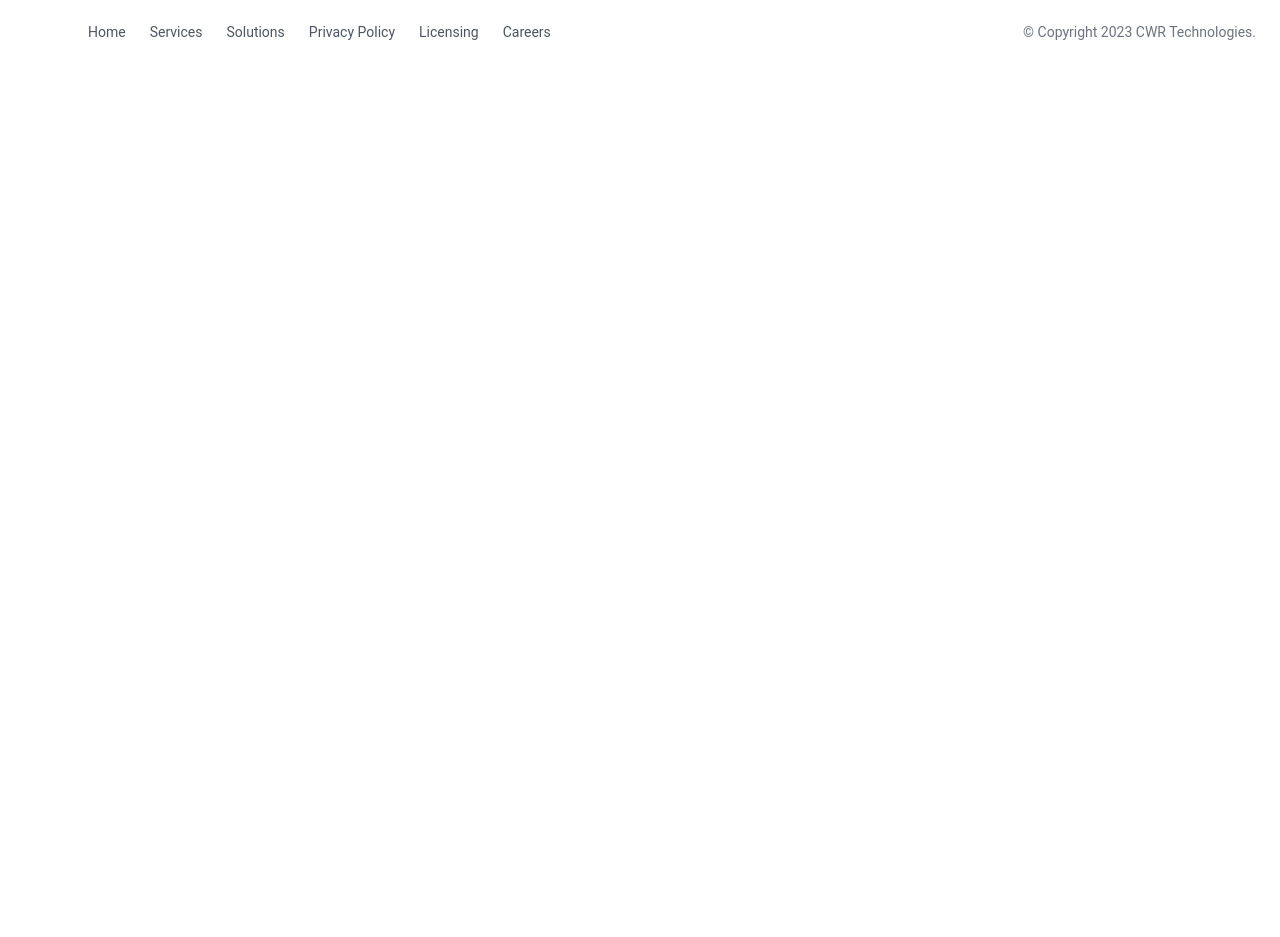
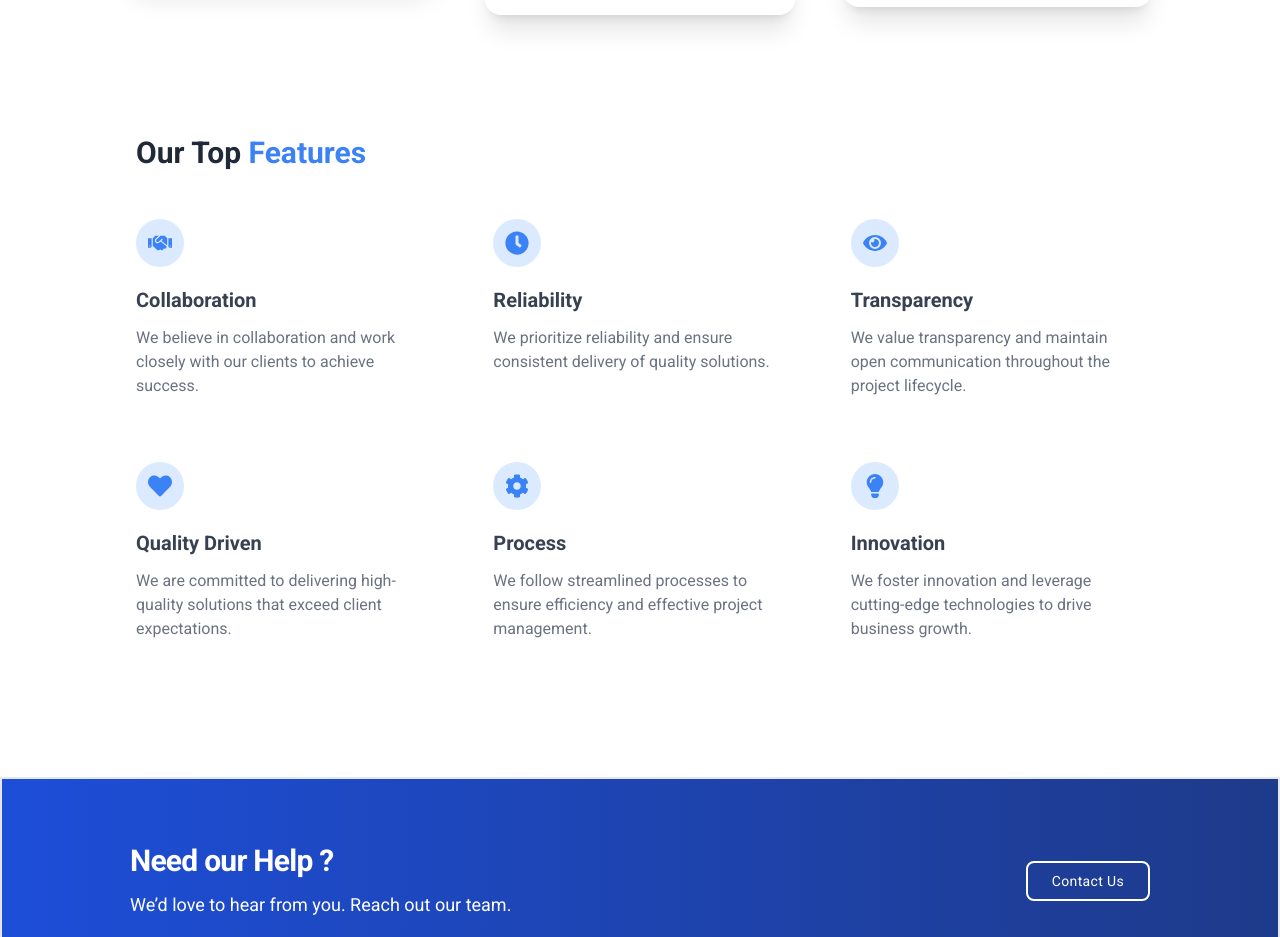
Before and after one commit to AnshumanDhiman/cwr, a React (Vite) app: page / in a window 1280 px wide. Shown: the part 1860-2797 px from the top of the page. Before the commit the page ends 1934 px from the top, so only its background shows below. Built offline with nearby package versions, Linux system fonts and the light colour scheme.

Commit message:
new additions & fixes

```diff
--- a/src/components/features.jsx
+++ b/src/components/features.jsx
@@ -1,160 +1,160 @@
 export default function Features() {
   return (
     <>
-      <section className="bg-white px-28 py-4">
+      <section className="bg-white px-28 py-4 mb-20">
         <div className="container px-6 py-10 mx-auto">
           <h1 className="text-2xl font-semibold text-gray-800 capitalize lg:text-3xl ">
-            explore our top <span className=" text-blue-500 ">Features</span>
+            Our top <span className=" text-blue-500 ">Features</span>
           </h1>
-
-          <p className="mt-4 text-gray-500 xl:mt-6 ">
-            Lorem ipsum dolor sit amet consectetur, adipisicing elit. Nostrum
-            quam voluptatibus
-          </p>
 
           <div className="grid grid-cols-1 gap-8 mt-8 xl:mt-12 xl:gap-16 md:grid-cols-2 xl:grid-cols-3">
             <div className="space-y-3">
               <span className="inline-block p-3 text-blue-500 bg-blue-100 rounded-full ">
                 <svg
+                  stroke="currentColor"
+                  fill="currentColor"
+                  stroke-width="0"
+                  viewBox="0 0 640 512"
+                  height="24"
+                  width="24"
                   xmlns="http://www.w3.org/2000/svg"
-                  className="w-6 h-6"
-                  fill="none"
-                  viewBox="0 0 24 24"
-                  stroke="currentColor"
                 >
-                  <path d="M9 5H7a2 2 0 00-2 2v12a2 2 0 002 2h10a2 2 0 002-2V7a2 2 0 00-2-2h-2M9 5a2 2 0 002 2h2a2 2 0 002-2M9 5a2 2 0 012-2h2a2 2 0 012 2m-3 7h3m-3 4h3m-6-4h.01M9 16h.01" />
+                  <path d="M434.7 64h-85.9c-8 0-15.7 3-21.6 8.4l-98.3 90c-.1.1-.2.3-.3.4-16.6 15.6-16.3 40.5-2.1 56 12.7 13.9 39.4 17.6 56.1 2.7.1-.1.3-.1.4-.2l79.9-73.2c6.5-5.9 16.7-5.5 22.6 1 6 6.5 5.5 16.6-1 22.6l-26.1 23.9L504 313.8c2.9 2.4 5.5 5 7.9 7.7V128l-54.6-54.6c-5.9-6-14.1-9.4-22.6-9.4zM544 128.2v223.9c0 17.7 14.3 32 32 32h64V128.2h-96zm48 223.9c-8.8 0-16-7.2-16-16s7.2-16 16-16 16 7.2 16 16-7.2 16-16 16zM0 384h64c17.7 0 32-14.3 32-32V128.2H0V384zm48-63.9c8.8 0 16 7.2 16 16s-7.2 16-16 16-16-7.2-16-16c0-8.9 7.2-16 16-16zm435.9 18.6L334.6 217.5l-30 27.5c-29.7 27.1-75.2 24.5-101.7-4.4-26.9-29.4-24.8-74.9 4.4-101.7L289.1 64h-83.8c-8.5 0-16.6 3.4-22.6 9.4L128 128v223.9h18.3l90.5 81.9c27.4 22.3 67.7 18.1 90-9.3l.2-.2 17.9 15.5c15.9 13 39.4 10.5 52.3-5.4l31.4-38.6 5.4 4.4c13.7 11.1 33.9 9.1 45-4.7l9.5-11.7c11.2-13.8 9.1-33.9-4.6-45.1z"></path>
                 </svg>
               </span>
 
               <h1 className="text-xl font-semibold text-gray-700 capitalize ">
-                Expert Services Directory
+                Collaboration
               </h1>
 
               <p className="text-gray-500 ">
-                Lorem ipsum dolor sit amet consectetur adipisicing elit.
-                Provident ab nulla quod dignissimos vel non corrupti doloribus
-                voluptatum eveniet
+                We believe in collaboration and work closely with our clients to
+                achieve success.
               </p>
             </div>
 
             <div className="space-y-3">
               <span className="inline-block p-3 text-blue-500 bg-blue-100 rounded-full ">
                 <svg
+                  stroke="currentColor"
+                  fill="currentColor"
+                  stroke-width="0"
+                  viewBox="0 0 512 512"
+                  height="24"
+                  width="24"
                   xmlns="http://www.w3.org/2000/svg"
-                  className="w-6 h-6"
-                  fill="none"
-                  viewBox="0 0 24 24"
-                  stroke="currentColor"
                 >
-                  <path d="M12 6V4m0 2a2 2 0 100 4m0-4a2 2 0 110 4m-6 8a2 2 0 100-4m0 4a2 2 0 110-4m0 4v2m0-6V4m6 6v10m6-2a2 2 0 100-4m0 4a2 2 0 110-4m0 4v2m0-6V4" />
+                  <path d="M256,8C119,8,8,119,8,256S119,504,256,504,504,393,504,256,393,8,256,8Zm92.49,313h0l-20,25a16,16,0,0,1-22.49,2.5h0l-67-49.72a40,40,0,0,1-15-31.23V112a16,16,0,0,1,16-16h32a16,16,0,0,1,16,16V256l58,42.5A16,16,0,0,1,348.49,321Z"></path>
                 </svg>
               </span>
 
               <h1 className="text-xl font-semibold text-gray-700 capitalize ">
-                Client Testimonials and Success Stories
+                Reliability
               </h1>
 
               <p className="text-gray-500 ">
-                Lorem ipsum dolor sit amet consectetur adipisicing elit.
-                Provident ab nulla quod dignissimos vel non corrupti doloribus
-                voluptatum eveniet
+                We prioritize reliability and ensure consistent delivery of
+                quality solutions.
               </p>
             </div>
 
             <div className="space-y-3">
               <span className="inline-block p-3 text-blue-500 bg-blue-100 rounded-full ">
                 <svg
+                  stroke="currentColor"
+                  fill="currentColor"
+                  stroke-width="0"
+                  viewBox="0 0 576 512"
+                  height="24"
+                  width="24"
                   xmlns="http://www.w3.org/2000/svg"
-                  className="w-6 h-6"
-                  fill="none"
-                  viewBox="0 0 24 24"
-                  stroke="currentColor"
                 >
-                  <path d="M9 19v-6a2 2 0 00-2-2H5a2 2 0 00-2 2v6a2 2 0 002 2h2a2 2 0 002-2zm0 0V9a2 2 0 012-2h2a2 2 0 012 2v10m-6 0a2 2 0 002 2h2a2 2 0 002-2m0 0V5a2 2 0 012-2h2a2 2 0 012 2v14a2 2 0 01-2 2h-2a2 2 0 01-2-2z" />
+                  <path d="M572.52 241.4C518.29 135.59 410.93 64 288 64S57.68 135.64 3.48 241.41a32.35 32.35 0 0 0 0 29.19C57.71 376.41 165.07 448 288 448s230.32-71.64 284.52-177.41a32.35 32.35 0 0 0 0-29.19zM288 400a144 144 0 1 1 144-144 143.93 143.93 0 0 1-144 144zm0-240a95.31 95.31 0 0 0-25.31 3.79 47.85 47.85 0 0 1-66.9 66.9A95.78 95.78 0 1 0 288 160z"></path>
                 </svg>
               </span>
 
               <h1 className="text-xl font-semibold text-gray-700 capitalize ">
-                Personalized Consultation Request
+                Transparency
               </h1>
 
               <p className="text-gray-500 ">
-                Lorem ipsum dolor sit amet consectetur adipisicing elit.
-                Provident ab nulla quod dignissimos vel non corrupti doloribus
-                voluptatum eveniet
+                We value transparency and maintain open communication throughout
+                the project lifecycle.
               </p>
             </div>
 
             <div className="space-y-3">
               <span className="inline-block p-3 text-blue-500 bg-blue-100 rounded-full ">
                 <svg
+                  stroke="currentColor"
+                  fill="currentColor"
+                  stroke-width="0"
+                  viewBox="0 0 512 512"
+                  height="24"
+                  width="24"
                   xmlns="http://www.w3.org/2000/svg"
-                  className="w-6 h-6"
-                  fill="none"
-                  viewBox="0 0 24 24"
-                  stroke="currentColor"
                 >
-                  <path d="M17.657 18.657A8 8 0 016.343 7.343S7 9 9 10c0-2 .5-5 2.986-7C14 5 16.09 5.777 17.656 7.343A7.975 7.975 0 0120 13a7.975 7.975 0 01-2.343 5.657z" />
-                  <path d="M9.879 16.121A3 3 0 1012.015 11L11 14H9c0 .768.293 1.536.879 2.121z" />
+                  <path d="M462.3 62.6C407.5 15.9 326 24.3 275.7 76.2L256 96.5l-19.7-20.3C186.1 24.3 104.5 15.9 49.7 62.6c-62.8 53.6-66.1 149.8-9.9 207.9l193.5 199.8c12.5 12.9 32.8 12.9 45.3 0l193.5-199.8c56.3-58.1 53-154.3-9.8-207.9z"></path>
                 </svg>
               </span>
 
               <h1 className="text-xl font-semibold text-gray-700 capitalize ">
-                Consultant Matching Algorithm
+                Quality Driven
               </h1>
 
               <p className="text-gray-500 ">
-                Lorem ipsum dolor sit amet consectetur adipisicing elit.
-                Provident ab nulla quod dignissimos vel non corrupti doloribus
-                voluptatum eveniet
+                We are committed to delivering high-quality solutions that
+                exceed client expectations.
               </p>
             </div>
 
             <div className="space-y-3">
               <span className="inline-block p-3 text-blue-500 bg-blue-100 rounded-full ">
                 <svg
+                  stroke="currentColor"
+                  fill="currentColor"
+                  stroke-width="0"
+                  viewBox="0 0 512 512"
+                  height="24"
+                  width="24"
                   xmlns="http://www.w3.org/2000/svg"
-                  className="w-6 h-6"
-                  fill="none"
-                  viewBox="0 0 24 24"
-                  stroke="currentColor"
                 >
-                  <path d="M11 4a2 2 0 114 0v1a1 1 0 001 1h3a1 1 0 011 1v3a1 1 0 01-1 1h-1a2 2 0 100 4h1a1 1 0 011 1v3a1 1 0 01-1 1h-3a1 1 0 01-1-1v-1a2 2 0 10-4 0v1a1 1 0 01-1 1H7a1 1 0 01-1-1v-3a1 1 0 00-1-1H4a2 2 0 110-4h1a1 1 0 001-1V7a1 1 0 011-1h3a1 1 0 001-1V4z" />
+                  <path d="M487.4 315.7l-42.6-24.6c4.3-23.2 4.3-47 0-70.2l42.6-24.6c4.9-2.8 7.1-8.6 5.5-14-11.1-35.6-30-67.8-54.7-94.6-3.8-4.1-10-5.1-14.8-2.3L380.8 110c-17.9-15.4-38.5-27.3-60.8-35.1V25.8c0-5.6-3.9-10.5-9.4-11.7-36.7-8.2-74.3-7.8-109.2 0-5.5 1.2-9.4 6.1-9.4 11.7V75c-22.2 7.9-42.8 19.8-60.8 35.1L88.7 85.5c-4.9-2.8-11-1.9-14.8 2.3-24.7 26.7-43.6 58.9-54.7 94.6-1.7 5.4.6 11.2 5.5 14L67.3 221c-4.3 23.2-4.3 47 0 70.2l-42.6 24.6c-4.9 2.8-7.1 8.6-5.5 14 11.1 35.6 30 67.8 54.7 94.6 3.8 4.1 10 5.1 14.8 2.3l42.6-24.6c17.9 15.4 38.5 27.3 60.8 35.1v49.2c0 5.6 3.9 10.5 9.4 11.7 36.7 8.2 74.3 7.8 109.2 0 5.5-1.2 9.4-6.1 9.4-11.7v-49.2c22.2-7.9 42.8-19.8 60.8-35.1l42.6 24.6c4.9 2.8 11 1.9 14.8-2.3 24.7-26.7 43.6-58.9 54.7-94.6 1.5-5.5-.7-11.3-5.6-14.1zM256 336c-44.1 0-80-35.9-80-80s35.9-80 80-80 80 35.9 80 80-35.9 80-80 80z"></path>
                 </svg>
               </span>
 
               <h1 className="text-xl font-semibold text-gray-700 capitalize ">
-                Client Dashboard and Progress Tracking
+                Process
               </h1>
 
               <p className="text-gray-500 ">
-                Lorem ipsum dolor sit amet consectetur adipisicing elit.
-                Provident ab nulla quod dignissimos vel non corrupti doloribus
-                voluptatum eveniet
+                We follow streamlined processes to ensure efficiency and
+                effective project management.
               </p>
             </div>
 
             <div className="space-y-3">
               <span className="inline-block p-3 text-blue-500 bg-blue-100 rounded-full ">
                 <svg
+                  stroke="currentColor"
+                  fill="currentColor"
+                  stroke-width="0"
+                  viewBox="0 0 352 512"
+                  height="24"
+                  width="24"
                   xmlns="http://www.w3.org/2000/svg"
-                  className="w-6 h-6"
-                  fill="none"
-                  viewBox="0 0 24 24"
-                  stroke="currentColor"
                 >
-                  <path d="M5 3v4M3 5h4M6 17v4m-2-2h4m5-16l2.286 6.857L21 12l-5.714 2.143L13 21l-2.286-6.857L5 12l5.714-2.143L13 3z" />
+                  <path d="M96.06 454.35c.01 6.29 1.87 12.45 5.36 17.69l17.09 25.69a31.99 31.99 0 0 0 26.64 14.28h61.71a31.99 31.99 0 0 0 26.64-14.28l17.09-25.69a31.989 31.989 0 0 0 5.36-17.69l.04-38.35H96.01l.05 38.35zM0 176c0 44.37 16.45 84.85 43.56 115.78 16.52 18.85 42.36 58.23 52.21 91.45.04.26.07.52.11.78h160.24c.04-.26.07-.51.11-.78 9.85-33.22 35.69-72.6 52.21-91.45C335.55 260.85 352 220.37 352 176 352 78.61 272.91-.3 175.45 0 73.44.31 0 82.97 0 176zm176-80c-44.11 0-80 35.89-80 80 0 8.84-7.16 16-16 16s-16-7.16-16-16c0-61.76 50.24-112 112-112 8.84 0 16 7.16 16 16s-7.16 16-16 16z"></path>
                 </svg>
               </span>
 
               <h1 className="text-xl font-semibold text-gray-700 capitalize ">
-                Secure Data and Confidentiality Assurance
+                Innovation
               </h1>
 
               <p className="text-gray-500 ">
-                Lorem ipsum dolor sit amet consectetur adipisicing elit.
-                Provident ab nulla quod dignissimos vel non corrupti doloribus
-                voluptatum eveniet
+                We foster innovation and leverage cutting-edge technologies to
+                drive business growth.
               </p>
             </div>
           </div>
--- a/src/components/newsletter.jsx
+++ b/src/components/newsletter.jsx
@@ -1,29 +1,32 @@
 export default function Newsletter() {
     return (
       <>
-        <section className="px-28 shadow-xl border-2 bg-gradient-to-r from-blue-500 to-blue-800">
+        <section className="px-28 shadow-xl border-2 bg-gradient-to-r from-blue-700 to-blue-900">
           <div className="container px-4 py-16 mx-auto lg:flex lg:items-center lg:justify-between">
-            <h2 className="text-2xl font-semibold tracking-tight text-white xl:text-3xl ">
-              Subscribe to our newsletter
-            </h2>
+            <div className="">
+              <h2 className="text-3xl font-semibold tracking-tight text-white xl:text-3xl ">Need our Help ?   </h2>
+              <p className="mt-3 text-lg text-white">
+            We’d love to hear from you. Reach out our team.
+              </p>
+            </div>
+
+
 
             <div className="mt-8 lg:mt-0">
               <div className="flex flex-col space-y-3 sm:space-y-0 sm:flex-row sm:-mx-2">
-                <input
+                {/* <input
                   id="email"
                   type="text"
                   className="px-4 py-2 text-white bg-white border border-gray-200 rounded-lg sm:mx-2    focus:border-blue-400  focus:ring-blue-300 focus:outline-none focus:ring focus:ring-opacity-40"
                   placeholder="Email Address"
-                />
+                /> */}
 
                 <button className="px-6 py-2 text-sm tracking-wide text-white border-2 border-white capitalize transition-colors duration-300 transform rounded-lg focus:ring focus:ring-blue-300 focus:ring-opacity-80 fo sm:mx-2 hover:bg-blue-500 focus:outline-none focus:bg-blue-500">
-                  Get Started
+                  Contact Us
                 </button>
               </div>
 
-              <p className="mt-3 text-sm text-white">
-                Sign up with your email address to receive news & updates.
-              </p>
+
             </div>
           </div>
         </section>
--- a/src/pages/Contact.jsx
+++ b/src/pages/Contact.jsx
@@ -2,10 +2,22 @@ import React from "react";
 
 const Contact = () => {
   return (
-    <section className="bg-white px-10 py-3">
+    <>
+        <div className="relative grid w-full bg-gradient-to-r from-lime-600 to-lime-900 h-[20rem] items-center">
+    <div className="px-28 py-8">
+        <div className="">
+        <h1 className="text-4xl text-center font-bold text-[#F5F5F5]">
+              Contact Us
+
+            </h1>
+      </div>
+      </div>
+    </div>
+
+    <section className="bg-white px-40 py-3">
       <div className="container px-6 py-12 mx-auto">
         <div>
-          <p className="font-medium text-blue-500">Contact us</p>
+
 
           <h1 className="mt-2 text-2xl font-semibold text-gray-800 md:text-3xl">
             Chat to our friendly team
@@ -195,6 +207,7 @@ const Contact = () => {
         </div>
       </div>
     </section>
+    </>
   );
 };
 
--- a/src/pages/home.jsx
+++ b/src/pages/home.jsx
@@ -1,5 +1,5 @@
 import Hero from '../components/hero'
-// import Features from '../components/features'
+import Features from '../components/features'
 // import Testimonials from '../components/testimonials'
 import Newsletter from '../components/newsletter'
 
@@ -7,9 +7,9 @@ export default function Home() {
   return (
     <>
         <Hero />
-        {/* <Features /> */}
+        <Features />
         {/* <Testimonials /> */}
-        {/* <Newsletter /> */}
+        <Newsletter />
     </>
   )
 }
```
Also changed, not shown: src/components/hero.jsx (+9 -12 lines), src/components/navbar.jsx (+6 -6 lines), src/index.css (+6 -7 lines).
